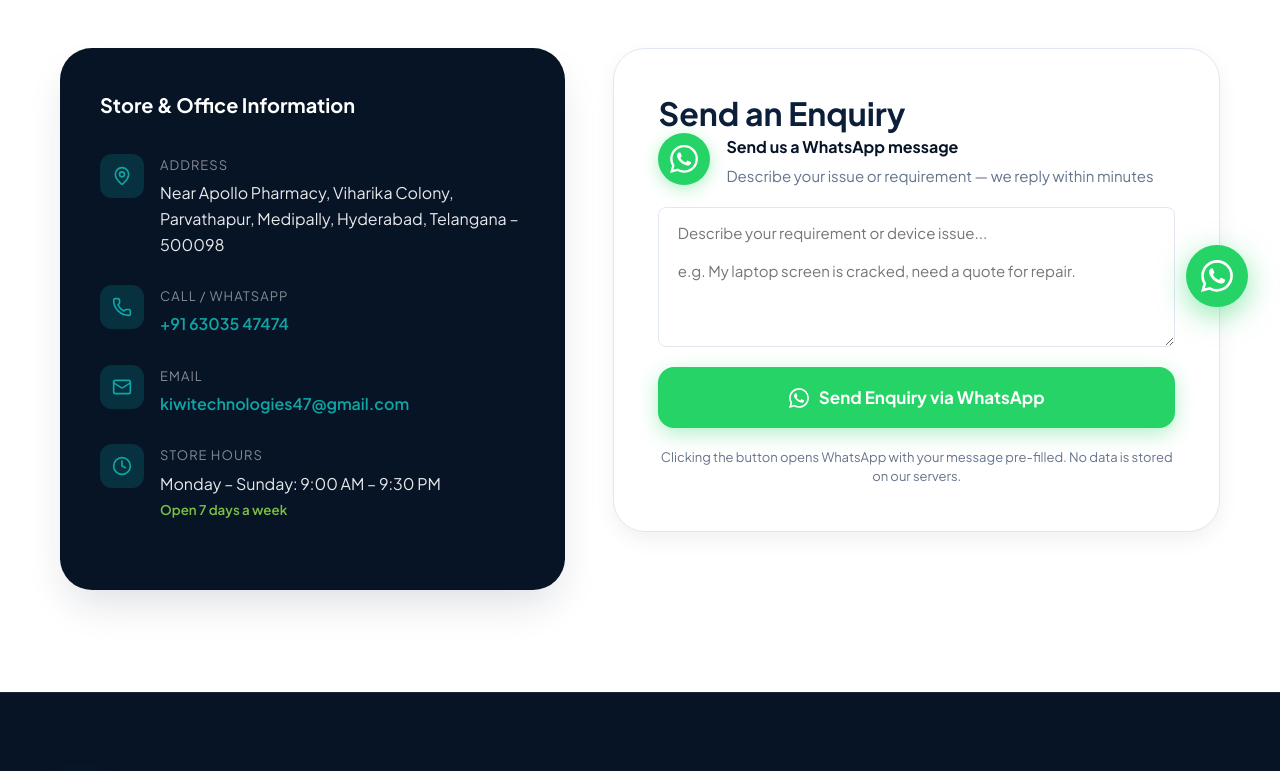
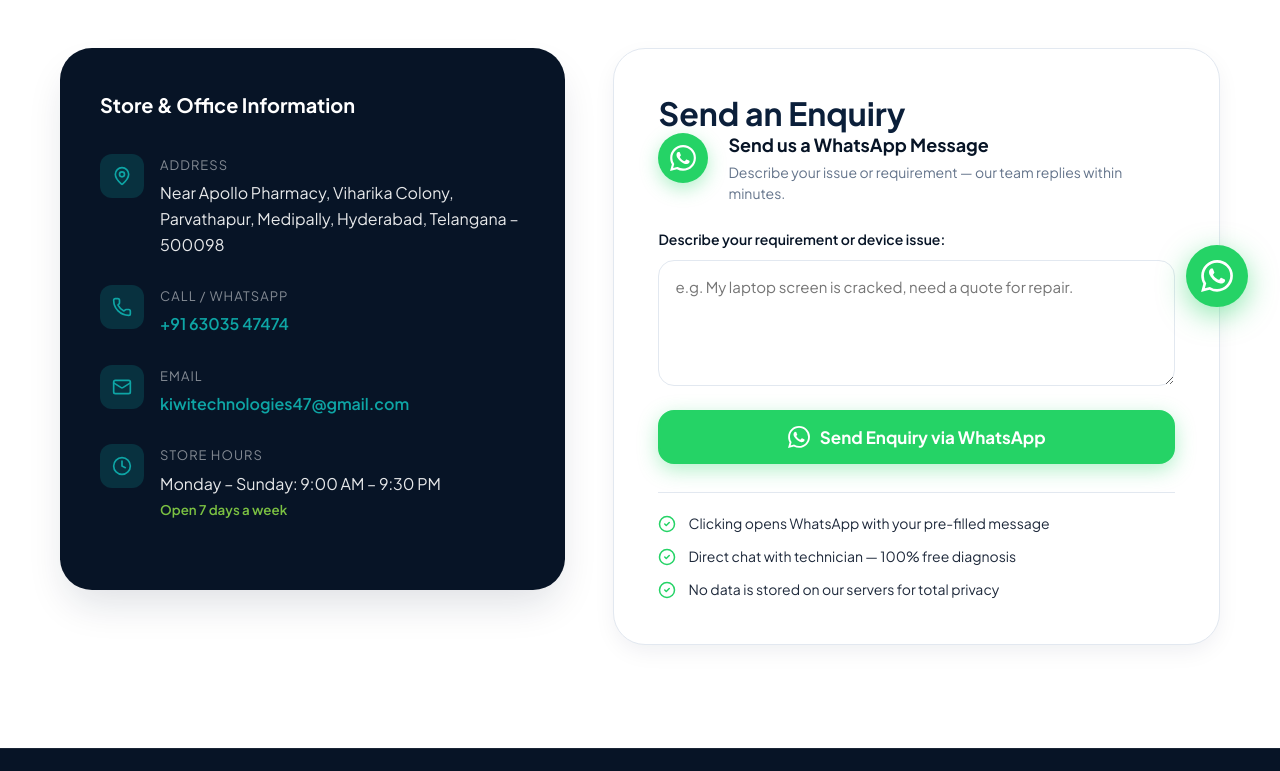
Before and after one commit to kiwitechcomputers-oss/Kiwitech-website, a Next.js app: page /contact in a window 1280 px wide. Shown: the part 457-1228 px from the top of the page. Built offline with nearby package versions, Linux system fonts and the light colour scheme.

Commit message:
Fix: direct WhatsApp quote routing on all buttons & redesign Contact Enquiry card with step-by-step green tick items and clean spacing

```diff
--- a/package.json
+++ b/package.json
@@ -5,8 +5,6 @@
   "scripts": {
     "dev": "next dev",
     "build": "next build",
-    "pages:build": "node_modules/.bin/opennextjs-cloudflare build",
-    "deploy": "node_modules/.bin/opennextjs-cloudflare build && node_modules/.bin/wrangler pages deploy .open-next/assets",
     "start": "next start",
     "lint": "next lint"
   },
@@ -17,13 +15,11 @@
     "react-dom": "^19.0.0"
   },
   "devDependencies": {
-    "@opennextjs/cloudflare": "^1.0.0",
     "@types/node": "^20",
     "@types/react": "^19",
     "@types/react-dom": "^19",
     "eslint": "^9",
     "eslint-config-next": "15.3.4",
-    "typescript": "^5",
-    "wrangler": "^4.86.0"
+    "typescript": "^5"
   }
 }
--- a/src/components/contact/ContactForm.tsx
+++ b/src/components/contact/ContactForm.tsx
@@ -1,6 +1,7 @@
 'use client'
 import { useState } from 'react'
 import { WHATSAPP_URL } from '@/lib/constants'
+import { CheckCircle2 } from 'lucide-react'
 
 export default function ContactForm() {
   const [message, setMessage] = useState('')
@@ -8,33 +9,38 @@ export default function ContactForm() {
   const handleSend = () => {
     const text = message.trim()
       ? `Hi Kiwi Tech! I have an enquiry:\n\n${message}`
-      : `Hi Kiwi Tech! I'd like to know more about your services.`
+      : `Hi Kiwi Tech! I'd like to know more about your products and services.`
     window.open(WHATSAPP_URL(text), '_blank')
   }
 
   return (
-    <div className="wa-enquiry">
+    <div className="wa-enquiry-card">
       <div className="wa-enquiry-header">
         <div className="wa-icon" aria-hidden="true">
-          <svg width="28" height="28" viewBox="0 0 24 24" fill="currentColor">
+          <svg width="26" height="26" viewBox="0 0 24 24" fill="currentColor">
             <path d="M17.472 14.382c-.297-.149-1.758-.867-2.03-.967-.273-.099-.471-.148-.67.15-.197.297-.767.966-.94 1.164-.173.199-.347.223-.644.075-.297-.15-1.255-.463-2.39-1.475-.883-.788-1.48-1.761-1.653-2.059-.173-.297-.018-.458.13-.606.134-.133.298-.347.446-.52.149-.174.198-.298.298-.497.099-.198.05-.371-.025-.52-.075-.149-.669-1.612-.916-2.207-.242-.579-.487-.5-.669-.51a12.8 12.8 0 0 0-.57-.01c-.198 0-.52.074-.792.372-.272.297-1.04 1.016-1.04 2.479 0 1.462 1.065 2.875 1.213 3.074.149.198 2.096 3.2 5.077 4.487.709.306 1.262.489 1.694.625.712.227 1.36.195 1.871.118.571-.085 1.758-.719 2.006-1.413.248-.694.248-1.289.173-1.413-.074-.124-.272-.198-.57-.347m-5.421 7.403h-.004a9.87 9.87 0 0 1-5.031-1.378l-.361-.214-3.741.982.998-3.648-.235-.374a9.86 9.86 0 0 1-1.51-5.26c.001-5.45 4.436-9.884 9.888-9.884 2.64 0 5.122 1.03 6.988 2.898a9.825 9.825 0 0 1 2.893 6.994c-.003 5.45-4.437 9.884-9.885 9.884m8.413-18.297A11.815 11.815 0 0 0 12.05 0C5.495 0 .16 5.335.157 11.892c0 2.096.547 4.142 1.588 5.945L.057 24l6.305-1.654a11.882 11.882 0 0 0 5.683 1.448h.005c6.554 0 11.89-5.335 11.893-11.893a11.821 11.821 0 0 0-3.48-8.413z"/>
           </svg>
         </div>
         <div>
-          <p className="wa-enquiry-title">Send us a WhatsApp message</p>
-          <p className="wa-enquiry-sub">Describe your issue or requirement — we reply within minutes</p>
+          <h4 className="wa-title">Send us a WhatsApp Message</h4>
+          <p className="wa-sub">Describe your issue or requirement — our team replies within minutes.</p>
         </div>
       </div>
 
+      <div className="wa-field-group">
+        <label className="wa-label" htmlFor="wa-message-input">
+          Describe your requirement or device issue:
+        </label>
         <textarea
           className="form-textarea wa-textarea"
-        placeholder="Describe your requirement or device issue...&#10;&#10;e.g. My laptop screen is cracked, need a quote for repair."
+          placeholder="e.g. My laptop screen is cracked, need a quote for repair."
           value={message}
           onChange={e => setMessage(e.target.value)}
-        rows={5}
+          rows={4}
           id="wa-message-input"
           aria-label="Describe your requirement or device issue"
         />
+      </div>
 
       <button
         type="button"
@@ -43,15 +49,26 @@ export default function ContactForm() {
         id="contact-whatsapp-btn"
         aria-label="Send enquiry via WhatsApp"
       >
-        <svg width="20" height="20" viewBox="0 0 24 24" fill="currentColor" aria-hidden="true">
+        <svg width="22" height="22" viewBox="0 0 24 24" fill="currentColor" aria-hidden="true">
           <path d="M17.472 14.382c-.297-.149-1.758-.867-2.03-.967-.273-.099-.471-.148-.67.15-.197.297-.767.966-.94 1.164-.173.199-.347.223-.644.075-.297-.15-1.255-.463-2.39-1.475-.883-.788-1.48-1.761-1.653-2.059-.173-.297-.018-.458.13-.606.134-.133.298-.347.446-.52.149-.174.198-.298.298-.497.099-.198.05-.371-.025-.52-.075-.149-.669-1.612-.916-2.207-.242-.579-.487-.5-.669-.51a12.8 12.8 0 0 0-.57-.01c-.198 0-.52.074-.792.372-.272.297-1.04 1.016-1.04 2.479 0 1.462 1.065 2.875 1.213 3.074.149.198 2.096 3.2 5.077 4.487.709.306 1.262.489 1.694.625.712.227 1.36.195 1.871.118.571-.085 1.758-.719 2.006-1.413.248-.694.248-1.289.173-1.413-.074-.124-.272-.198-.57-.347m-5.421 7.403h-.004a9.87 9.87 0 0 1-5.031-1.378l-.361-.214-3.741.982.998-3.648-.235-.374a9.86 9.86 0 0 1-1.51-5.26c.001-5.45 4.436-9.884 9.888-9.884 2.64 0 5.122 1.03 6.988 2.898a9.825 9.825 0 0 1 2.893 6.994c-.003 5.45-4.437 9.884-9.885 9.884m8.413-18.297A11.815 11.815 0 0 0 12.05 0C5.495 0 .16 5.335.157 11.892c0 2.096.547 4.142 1.588 5.945L.057 24l6.305-1.654a11.882 11.882 0 0 0 5.683 1.448h.005c6.554 0 11.89-5.335 11.893-11.893a11.821 11.821 0 0 0-3.48-8.413z"/>
         </svg>
         Send Enquiry via WhatsApp
       </button>
 
-      <p className="wa-enquiry-note">
-        Clicking the button opens WhatsApp with your message pre-filled. No data is stored on our servers.
-      </p>
+      <div className="wa-ticks-section">
+        <div className="wa-tick-item">
+          <CheckCircle2 className="wa-tick-icon" size={18} />
+          <span>Clicking opens WhatsApp with your pre-filled message</span>
+        </div>
+        <div className="wa-tick-item">
+          <CheckCircle2 className="wa-tick-icon" size={18} />
+          <span>Direct chat with technician — 100% free diagnosis</span>
+        </div>
+        <div className="wa-tick-item">
+          <CheckCircle2 className="wa-tick-icon" size={18} />
+          <span>No data is stored on our servers for total privacy</span>
+        </div>
+      </div>
     </div>
   )
 }
--- a/src/components/layout/Navbar.tsx
+++ b/src/components/layout/Navbar.tsx
@@ -3,6 +3,7 @@ import { useState, useEffect } from 'react'
 import Link from 'next/link'
 import { usePathname } from 'next/navigation'
 import { ChevronRight, Menu, X } from 'lucide-react'
+import { WHATSAPP_URL } from '@/lib/constants'
 
 const navLinks = [
   { href: '/', label: 'Home' },
@@ -29,7 +30,7 @@ export default function Navbar() {
   useEffect(() => { setMenuOpen(false) }, [pathname])
 
   const openQuote = () => {
-    document.dispatchEvent(new CustomEvent('open-quote-modal'))
+    window.open(WHATSAPP_URL("Hi Kiwi Tech! I'd like to get a free quote for your products/services."), '_blank')
     setMenuOpen(false)
   }
 
--- a/src/styles/globals.css
+++ b/src/styles/globals.css
@@ -910,28 +910,39 @@ main {
 .form-textarea { resize: vertical; min-height: 130px; }
 
 /* ── WhatsApp Enquiry Widget ────────────────── */
-.wa-enquiry { display: flex; flex-direction: column; gap: 1.25rem; }
-.wa-enquiry-header { display: flex; align-items: flex-start; gap: 1rem; }
+.wa-enquiry-card { display: flex; flex-direction: column; gap: 1.5rem; }
+.wa-enquiry-header { display: flex; align-items: flex-start; gap: 1.25rem; }
 .wa-icon {
-  width: 52px; height: 52px; border-radius: 50%;
+  width: 50px; height: 50px; border-radius: 50%;
   background: #25D366; color: white;
   display: flex; align-items: center; justify-content: center;
-  flex-shrink: 0; box-shadow: 0 4px 16px rgba(37,211,102,0.35);
+  flex-shrink: 0; box-shadow: 0 6px 18px rgba(37,211,102,0.35);
 }
-.wa-enquiry-title { font-weight: 700; font-size: 1rem; color: var(--navy-900); margin-bottom: 0.25rem; }
-.wa-enquiry-sub { font-size: var(--body-sm); color: var(--charcoal-400); line-height: 1.5; }
-.wa-textarea { min-height: 140px; font-size: 0.9375rem; }
+.wa-title { font-weight: 700; font-size: 1.125rem; color: var(--navy-900); margin-bottom: 0.35rem; line-height: 1.3; }
+.wa-sub { font-size: 0.875rem; color: var(--charcoal-400); line-height: 1.5; }
+.wa-field-group { display: flex; flex-direction: column; gap: 0.5rem; }
+.wa-label { font-size: 0.875rem; font-weight: 600; color: var(--navy-900); }
+.wa-textarea { min-height: 120px; font-size: 0.9375rem; line-height: 1.6; padding: 0.875rem 1rem; border-radius: var(--radius-md); }
 .wa-send-btn {
   background: #25D366 !important;
   border-color: #25D366 !important;
   color: white !important;
   display: flex; align-items: center; justify-content: center; gap: 0.625rem;
-  font-size: 1.0625rem; font-weight: 700;
+  font-size: 1.0625rem; font-weight: 700; padding: 0.875rem 1.5rem;
   box-shadow: 0 6px 20px rgba(37,211,102,0.35);
   transition: all var(--duration-base) var(--ease);
 }
 .wa-send-btn:hover { background: #1ebe5d !important; transform: translateY(-2px); box-shadow: 0 10px 28px rgba(37,211,102,0.45); }
-.wa-enquiry-note { font-size: var(--body-xs); color: var(--charcoal-400); text-align: center; line-height: 1.5; }
+.wa-ticks-section {
+  display: flex; flex-direction: column; gap: 0.75rem;
+  margin-top: 0.25rem; padding-top: 1.25rem;
+  border-top: 1px solid var(--border);
+}
+.wa-tick-item {
+  display: flex; align-items: flex-start; gap: 0.75rem;
+  font-size: 0.875rem; color: var(--charcoal-600); line-height: 1.5;
+}
+.wa-tick-icon { color: #25D366; flex-shrink: 0; margin-top: 2px; }
 
 /* ── WhatsApp FAB ───────────────────────────── */
 .whatsapp-fab { position: fixed; bottom: 2.25rem; right: 2rem; z-index: 999; width: 62px; height: 62px; border-radius: 50%; background: #25D366; color: white; display: flex; align-items: center; justify-content: center; box-shadow: 0 8px 28px rgba(37,211,102,0.5); transition: transform var(--duration-base) var(--ease); }
```
Also changed, not shown: src/components/layout/QuoteModal.tsx (+38 -125 lines), 1 other file (tests, documents, lock files or other folders). Lines whose indentation alone changed are shown as unchanged.
